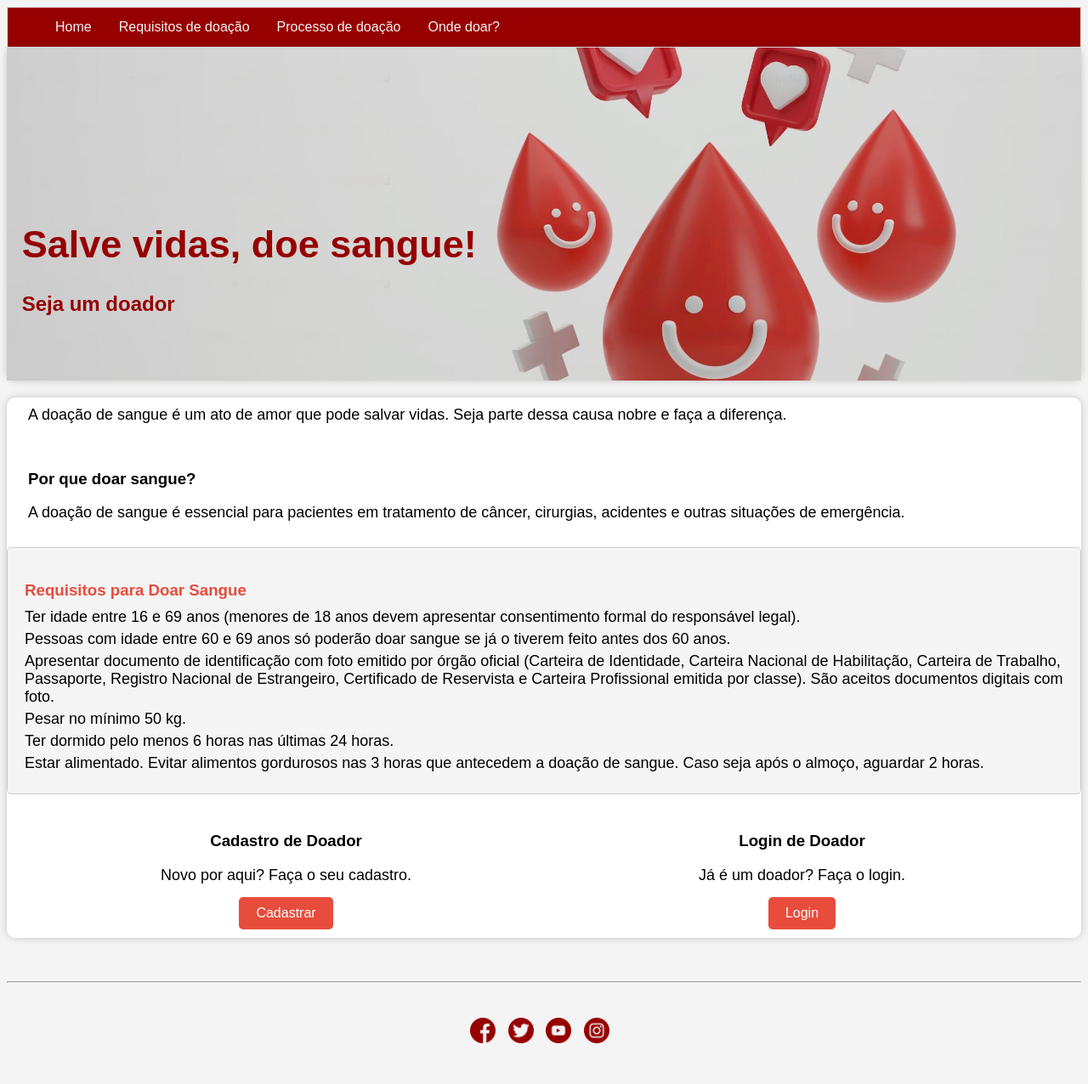
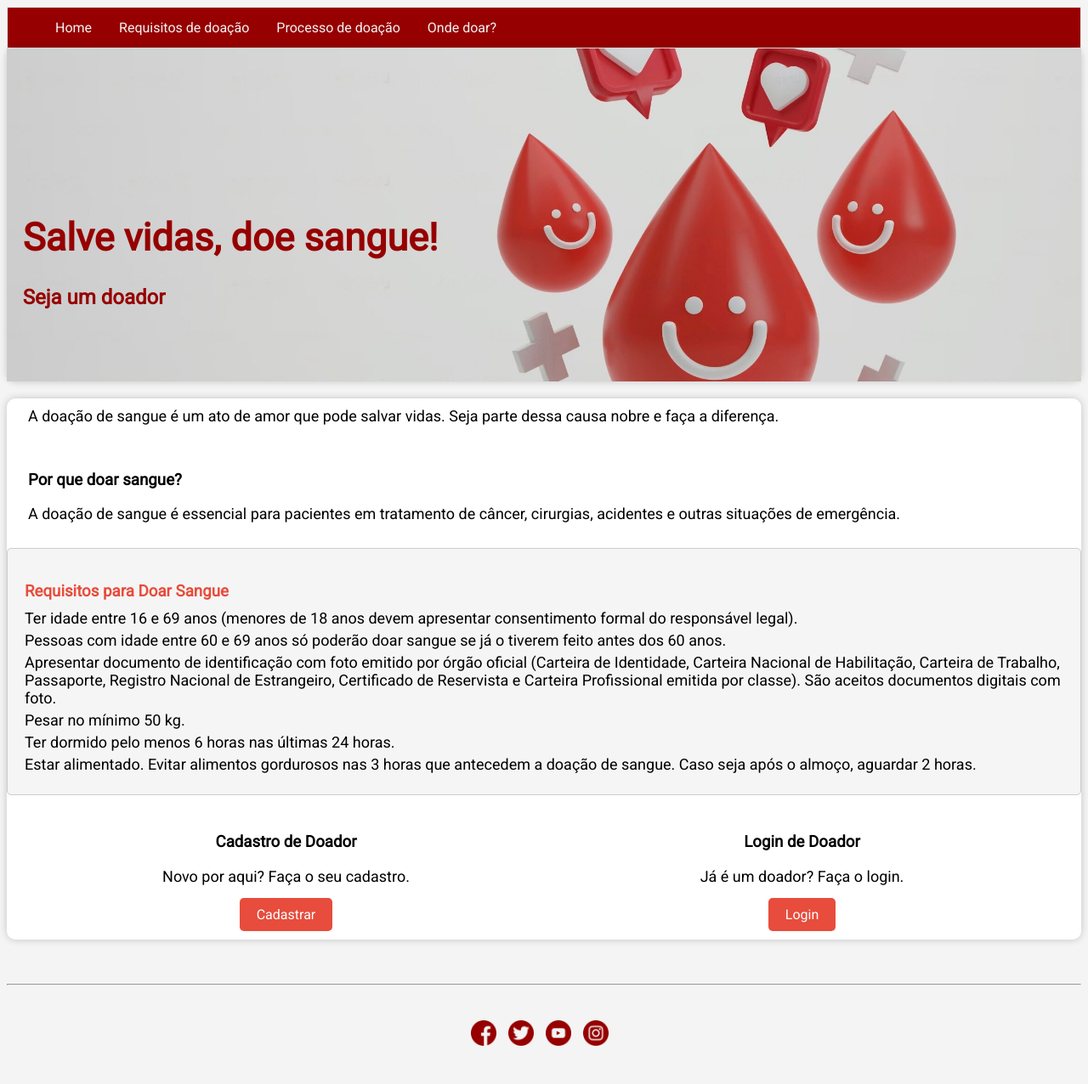
Before and after one commit to denisemignoli/banco-de-sangue, a PHP site: page / in a window 1280 px wide. Shown: the whole page at 85% size. Before the commit the page ends 1228 px from the top, so only its background shows below. Run offline with PHP 8.4, Linux system fonts and the light colour scheme.

Commit message:
add fonts

```diff
--- a/css/home-style.css
+++ b/css/home-style.css
@@ -1,5 +1,11 @@
+@font-face {
+    font-family: 'Roboto', sans-serif;
+    src: url('../fonts/Roboto-Bold.ttf') format('truetype'),
+         url('../fonts/Roboto-Regular.ttf') format('truetype');
+}
+
 body {
-    font-family: Arial, sans-serif;
+    font-family: 'Roboto', sans-serif;
     background-color: #f4f4f4;
     text-align: center;
 }
@@ -155,6 +161,6 @@ container {
     position: absolute;
     top: 40%;
     left: 25%;
-    transform: translate(-55%, -55%);
+    transform: translate(-60%, -60%);
     color: #960000;
 }
--- a/index.php
+++ b/index.php
@@ -2,6 +2,9 @@
 <head>
     <title>PHP Test</title>
     <link rel="stylesheet" href="./css/home-style.css" href="https://cdnjs.cloudflare.com/ajax/libs/font-awesome/4.7.0/css/font-awesome.min.css">
+    <link rel="preconnect" href="https://fonts.googleapis.com">
+    <link rel="preconnect" href="https://fonts.gstatic.com" crossorigin>
+    <link href="https://fonts.googleapis.com/css2?family=Roboto&display=swap" rel="stylesheet">
 </head>
 <body>
     <div class="navbar">
```
Also changed, not shown: fonts/Roboto-Bold.ttf (added), fonts/Roboto-Regular.ttf (added).
